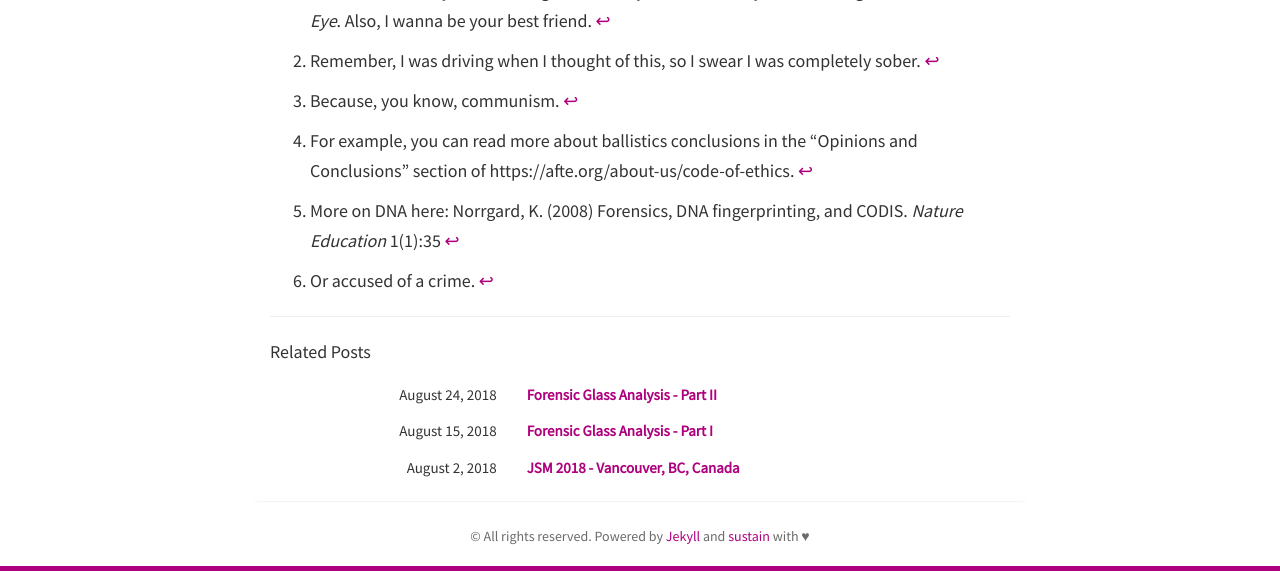
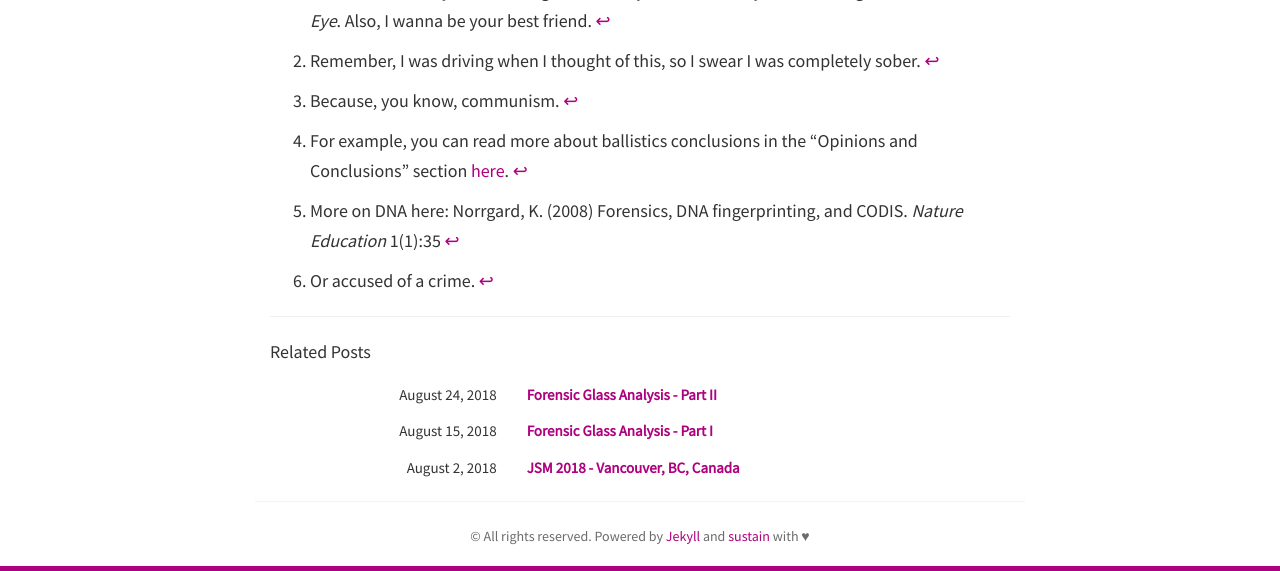
Before and after one commit to sctyner/sctyner.github.io, a Jekyll site: the page built from _posts/2018-08-28-figure-skating.md, in a window 1280 px wide and 900 px high, scrolled down 1879 px, cut to the strip 329-900 px from the top of the window. Built offline with Jekyll 4.4.1, drawn with Linux system fonts in a browser that asks for light colours; nearby versions of some CDN libraries.

Commit message:
update footnote 2

```diff
--- a/_posts/2018-08-28-figure-skating.md
+++ b/_posts/2018-08-28-figure-skating.md
@@ -53,6 +53,6 @@ The next time you're called to jury duty[^crime], keep in mind that a lot of for
 [^dear]: Dear Jonathan, if you're reading this, thank you! And thank you for *Getting Curious* and *Queer Eye*. Also, I wanna be your best friend.
 [^sober]: Remember, I was driving when I thought of this, so I swear I was completely sober.
 [^commies]: Because, you know, communism.
-[^guns]: For example, you can read more about ballistics conclusions in the "Opinions and Conclusions" section of https://afte.org/about-us/code-of-ethics.
+[^guns]: For example, you can read more about ballistics conclusions in the "Opinions and Conclusions" section [here](https://afte.org/about-us/code-of-ethics).
 [^1]: More on DNA here: Norrgard, K. (2008) Forensics, DNA fingerprinting, and CODIS. *Nature Education* 1(1):35
 [^crime]: Or accused of a crime.
--- a/_source/2018-08-28-figure-skating.Rmd
+++ b/_source/2018-08-28-figure-skating.Rmd
@@ -56,6 +56,6 @@ The next time you're called to jury duty[^crime], keep in mind that a lot of for
 [^dear]: Dear Jonathan, if you're reading this, thank you! And thank you for *Getting Curious* and *Queer Eye*. Also, I wanna be your best friend.
 [^sober]: Remember, I was driving when I thought of this, so I swear I was completely sober.
 [^commies]: Because, you know, communism.
-[^guns]: For example, you can read more about ballistics conclusions in the "Opinions and Conclusions" section of https://afte.org/about-us/code-of-ethics.
+[^guns]: For example, you can read more about ballistics conclusions in the "Opinions and Conclusions" section [here](https://afte.org/about-us/code-of-ethics).
 [^1]: More on DNA here: Norrgard, K. (2008) Forensics, DNA fingerprinting, and CODIS. *Nature Education* 1(1):35
 [^crime]: Or accused of a crime.
```
